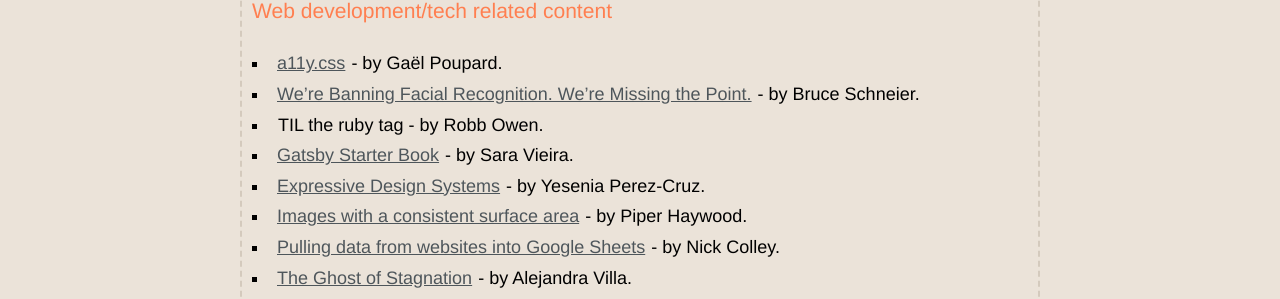
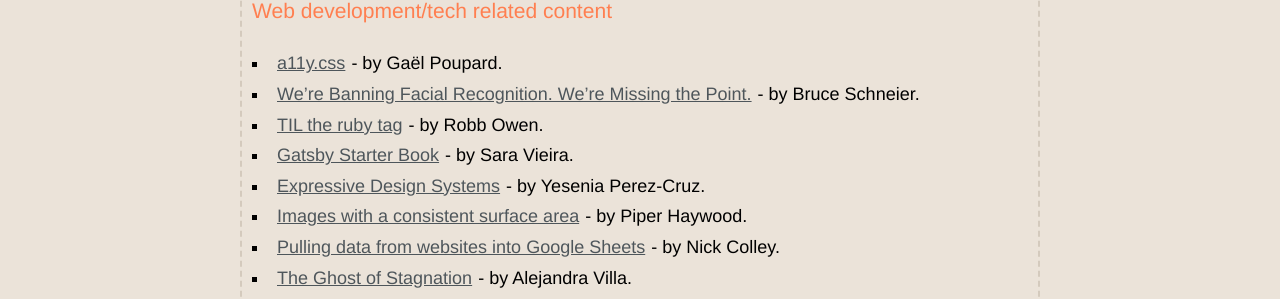
Before and after one commit to ohhelloana/ohhelloana, a Jekyll site: the page built from _posts/2020-03-03-february-bookmarks-2020.html, in a window 1280 px wide and 900 px high, scrolled down 320 px. Shown: the part 145-444 px from the top of the window. Built offline with Jekyll 4.4.1, drawn with Linux system fonts in a browser that asks for light colours; part of the change alters nothing that is shown.

Commit message:
Fix link

```diff
--- a/_posts/2020-03-03-february-bookmarks-2020.html
+++ b/_posts/2020-03-03-february-bookmarks-2020.html
@@ -24,7 +24,7 @@ listening: Not like the other girls by The Rasmus
 <ul>
   <li><a href="https://github.com/ffoodd/a11y.css">a11y.css</a> - by Gaël Poupard.</li>
   <li><a href="https://www.nytimes.com/2020/01/20/opinion/facial-recognition-ban-privacy.html">We’re Banning Facial Recognition. We’re Missing the Point.</a> - by Bruce Schneier.</li>
-  <li><a href="https://twitter.com/Robb0wen/status/1225069857626042368"></a>TIL the ruby tag - by Robb Owen.</li>
+  <li><a href="https://twitter.com/Robb0wen/status/1225069857626042368">TIL the ruby tag</a> - by Robb Owen.</li>
   <li><a href="https://github.com/SaraVieira/gatsby-starter-book">Gatsby Starter Book</a> - by Sara Vieira.</li>
   <li><a href="https://speakerdeck.com/yeseniaperezcruz/expressive-design-systems">Expressive Design Systems</a> - by Yesenia Perez-Cruz.</li>
   <li><a href="https://piperhaywood.com/images-consistent-surface-area/">Images with a consistent surface area</a> - by Piper Haywood.</li>
```
